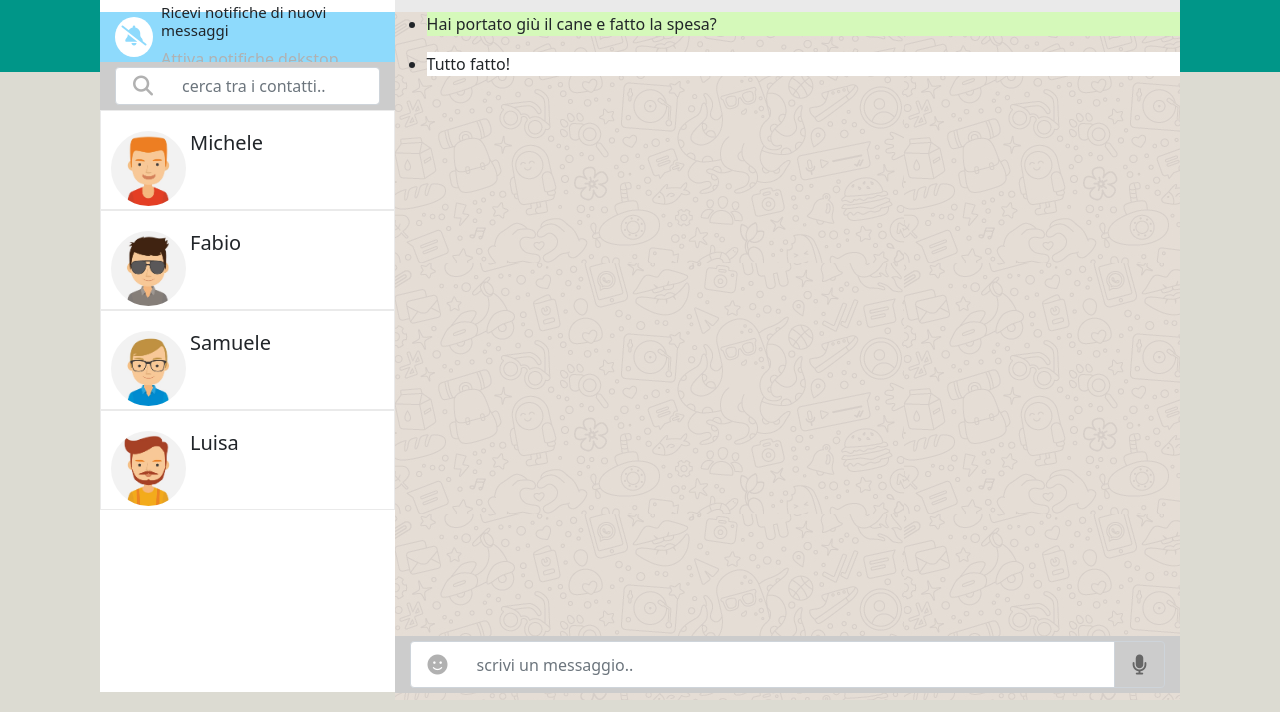
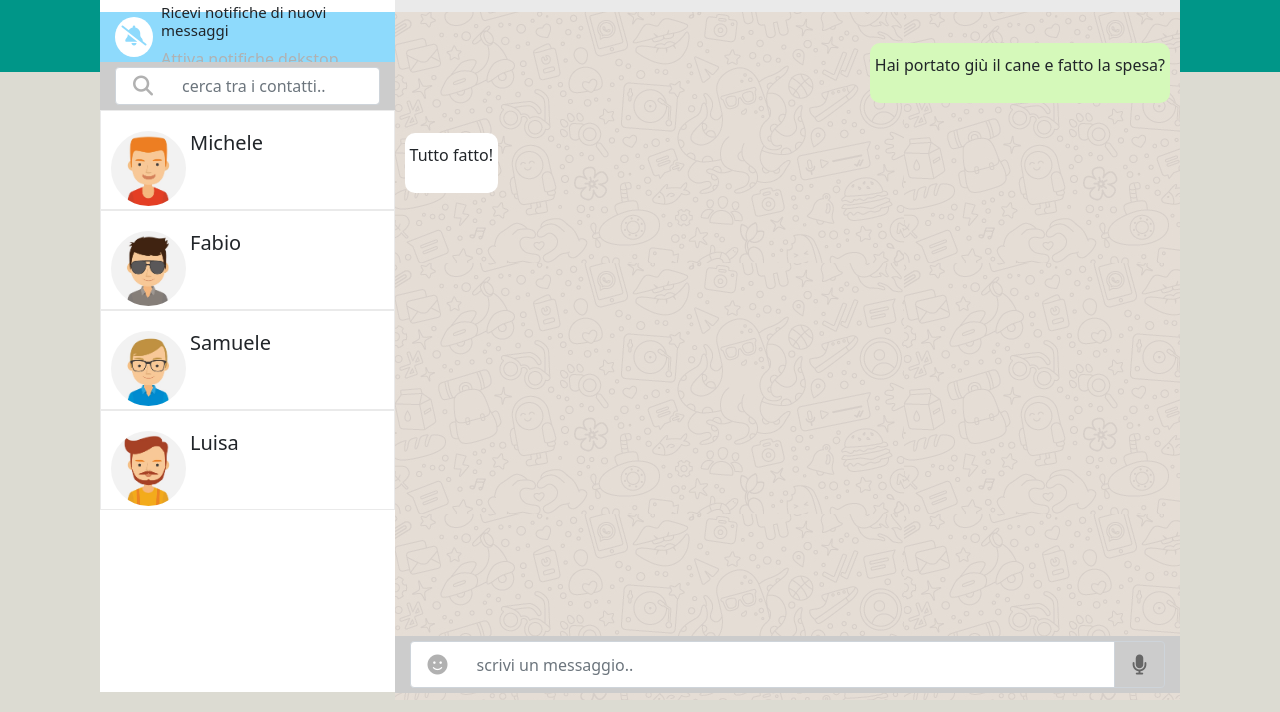
Before and after one commit to Gabridg/vue-boolzapp, a plain HTML site: page index.html in a window 1280 px wide. Shown: the part 88-800 px from the top of the page. Drawn offline with nearby package versions, Linux system fonts and the light colour scheme.

Commit message:
added chat, implementing js

```diff
--- a/CSS/style.css
+++ b/CSS/style.css
@@ -147,10 +147,39 @@ a {
     height: 57px;
 }
 
-.recived {
-    background-color: #fff;
+.chat-view {}
+
+.chat-box {
+    display: flex;
 }
 
-.sent {
+.chat-box.recived {
+    justify-content: flex-start;
+}
+
+.message-content {
+    padding: 10px 5px;
+    border-radius: 10px;
+    margin: 15px 10px;
+}
+
+.recived .message-content {
+    background-color: #fff;
+
+}
+
+.sent .message-content {
     background-color: #d5f9ba;
+
 }
+
+.chat-box.sent {
+    justify-content: flex-end;
+}
+
+.chat-box time {
+    display: block;
+    text-align: right;
+    color: #aaa;
+    font-size: 10px;
+}
--- a/index.html
+++ b/index.html
@@ -78,13 +78,20 @@
                 </div>
                 <div id="message-view">
                     <div id="chat">
-                        <ul class="">
-                            <li class="sent">
-                                <p>Hai portato giù il cane e fatto la spesa?</p>
+                        <ul class="list-unstyled pt-3">
+                            <li class="chat-box sent">
+                                <div class="message-content">
+
+                                    <p>Hai portato giù il cane e fatto la spesa?</p>
+                                    <time datetime=""></time>
+                                </div>
 
                             </li>
-                            <li class="recived">
-                                <p>Tutto fatto!</p>
+                            <li class="chat-box recived">
+                                <div class="message-content">
+                                    <p>Tutto fatto!</p>
+                                    <time datetime=""></time>
+                                </div>
                             </li>
                         </ul>
 
```
